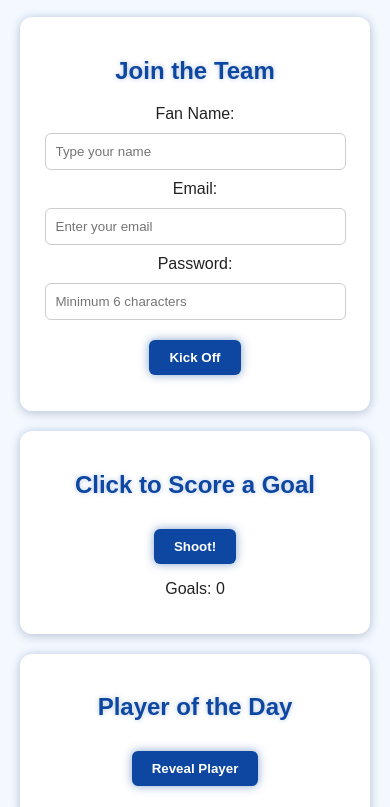
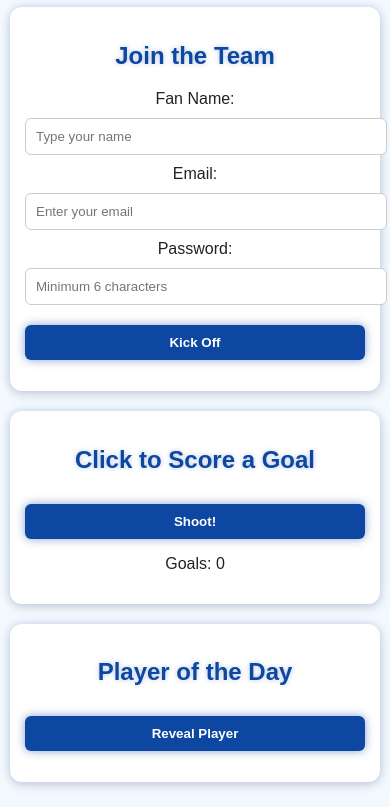
Before and after one commit to Mhykey/JavaScript-Event-and-Basic-Interactivity-Week-6-, a plain HTML site: page index.html in a window 390 px wide. Shown: the part 158-965 px from the top of the page. Drawn offline with Linux system fonts and the light colour scheme.

Commit message:
Update style.css

```diff
--- a/style.css
+++ b/style.css
@@ -69,3 +69,22 @@ button:hover {
   margin-top: 10px;
   font-weight: bold;
 }
+
+@media (max-width: 600px) {
+  body {
+    padding: 10px;
+  }
+
+  section {
+    max-width: 100%;
+    padding: 15px;
+  }
+
+  input {
+    width: 100%;
+  }
+
+  button {
+    width: 100%;
+  }
+}
```
